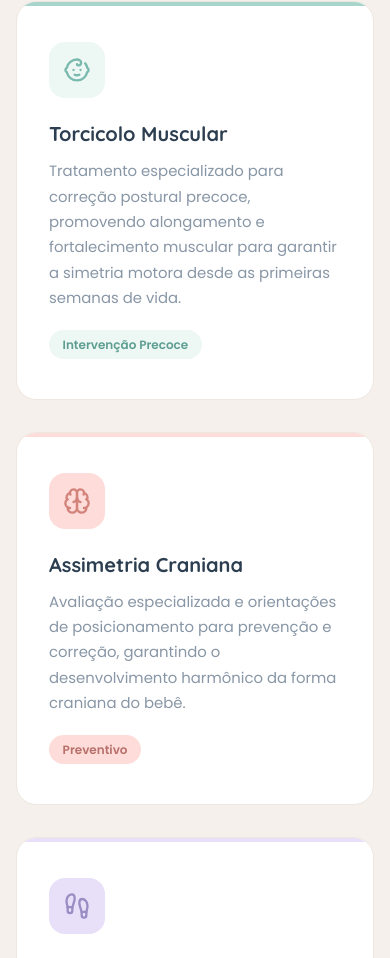
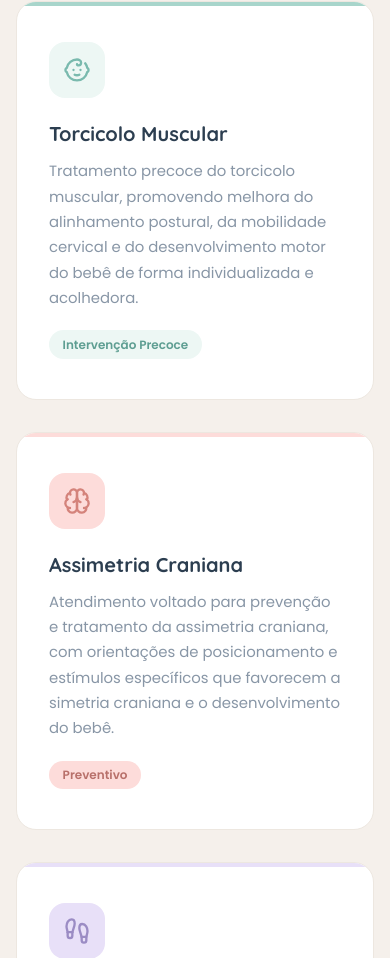
Before and after one commit to sitefisioneuro-droid/neuro-fisio, a Next.js app: page / in a window 390 px wide. Shown: the part 2130-3088 px from the top of the page. Built offline with nearby package versions, Linux system fonts and the light colour scheme.

Commit message:
mobile first

```diff
--- a/src/app/page.tsx
+++ b/src/app/page.tsx
@@ -186,9 +186,10 @@ export default function Home() {
                 </div>
                 <h3 className={styles.cardTitle}>Torcicolo Muscular</h3>
                 <p className={styles.cardText}>
-                  Tratamento especializado para correção postural precoce,
-                  promovendo alongamento e fortalecimento muscular para garantir
-                  a simetria motora desde as primeiras semanas de vida.
+                  Tratamento precoce do torcicolo muscular, promovendo melhora
+                  do alinhamento postural, da mobilidade cervical e do
+                  desenvolvimento motor do bebê de forma individualizada e
+                  acolhedora.
                 </p>
                 <span className={`${styles.cardTag} ${styles.tagSage}`}>
                   Intervenção Precoce
@@ -202,9 +203,10 @@ export default function Home() {
                 </div>
                 <h3 className={styles.cardTitle}>Assimetria Craniana</h3>
                 <p className={styles.cardText}>
-                  Avaliação especializada e orientações de posicionamento para
-                  prevenção e correção, garantindo o desenvolvimento harmônico
-                  da forma craniana do bebê.
+                  Atendimento voltado para prevenção e tratamento da assimetria
+                  craniana, com orientações de posicionamento e estímulos
+                  específicos que favorecem a simetria craniana e o
+                  desenvolvimento do bebê.
                 </p>
                 <span className={`${styles.cardTag} ${styles.tagBlush}`}>
                   Preventivo
```
